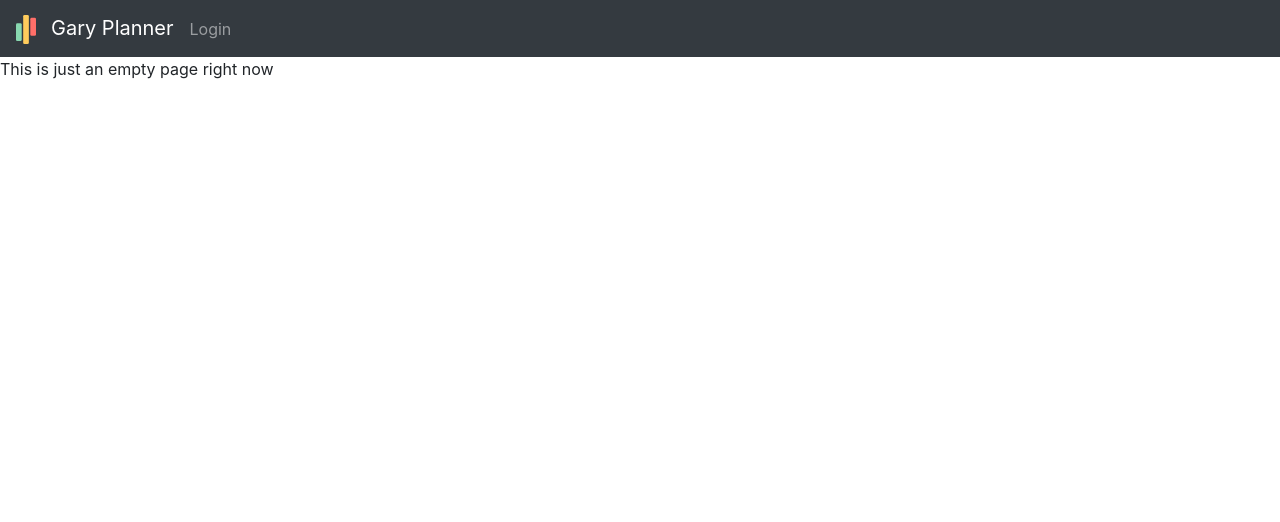
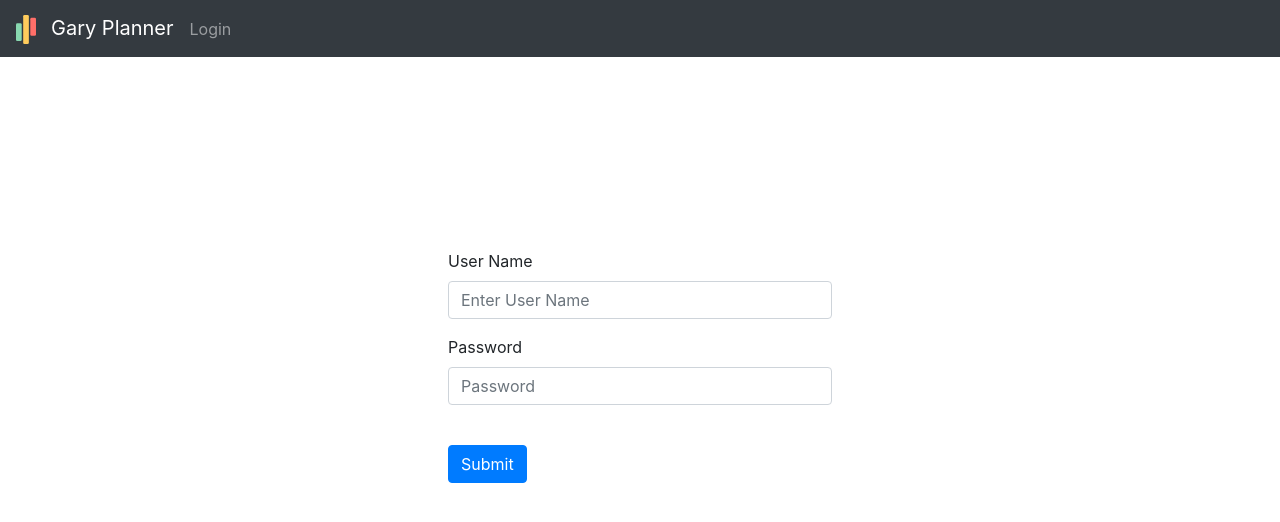
Before and after one commit to YixuanSeanZhou/GaryPlanner, a Next.js app in the folder front-end/: page /login in a window 1280 px wide. Shown: the top 522 px of the page. Built offline with nearby package versions, Linux system fonts and the light colour scheme.

Commit message:
Added a simple login page UI

```diff
--- a/front-end/pages/login.js
+++ b/front-end/pages/login.js
@@ -1,6 +1,12 @@
 import Link from 'next/link'
 import Head from 'next/head'
+
+// Components
 import { GaryNavbar } from '../components/commonUI'
+import { Container, Button, Form } from 'react-bootstrap'
+
+// Styles
+import styles from "../styles/Login.module.css"
 
 export default function Login() {
     return (
@@ -13,7 +19,20 @@ export default function Login() {
                 Login
             </GaryNavbar>
 
-            <p>This is just an empty page right now</p>
+            <div className={styles.main}>
+                <Form>
+                    <Form.Group controlId='loginName' >
+                        <Form.Label>User Name</Form.Label>
+                        <Form.Control type="text" placeholder="Enter User Name" />
+                    </Form.Group>
+                    <Form.Group controlId='loginPassword' >
+                        <Form.Label>Password</Form.Label>
+                        <Form.Control type="password" placeholder="Password" />
+                    </Form.Group>
+                    <br />
+                    <Button variant="primary" type='submit'>Submit</Button>
+                </Form>
+            </div>
         </>
     )
 }
--- a/front-end/styles/Index.module.css
+++ b/front-end/styles/Index.module.css
@@ -1,8 +1,10 @@
 .mainContainer {
+    margin: 15%;
     margin-top: 60px;
     margin-bottom: 50px;
 }
 
 .footer {
     text-align: right;
+
 }
--- /dev/null
+++ b/front-end/styles/Login.module.css
@@ -0,0 +1,7 @@
+.main {
+    margin: auto;
+    margin-top: 15%;
+    margin-bottom: 15%;
+
+    width: 30%;
+}
```
Also changed, not shown: front-end/pages/index.js (+4 -3 lines).
